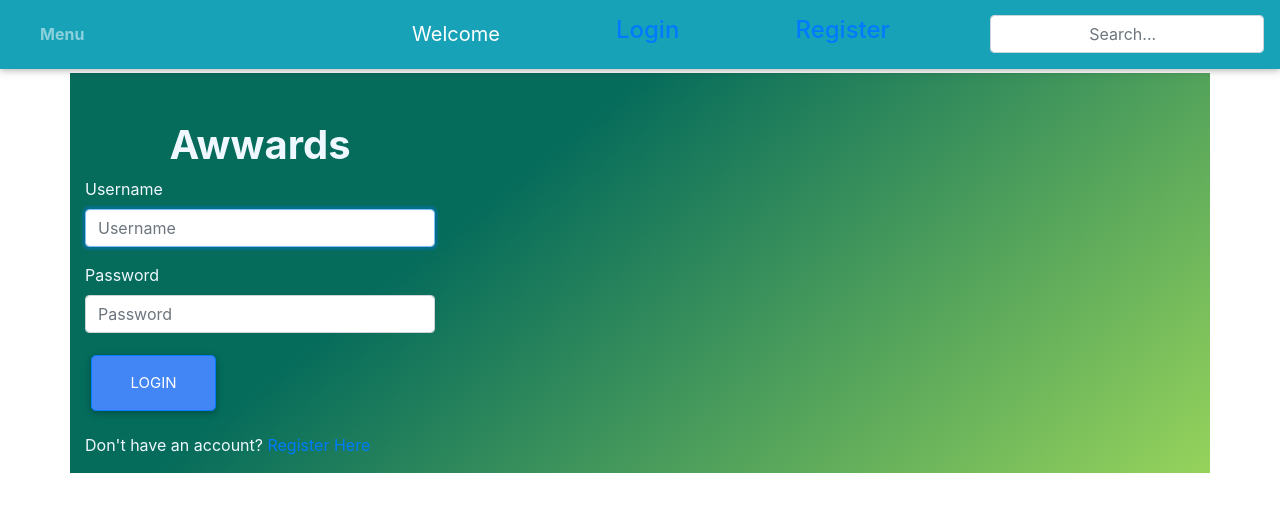
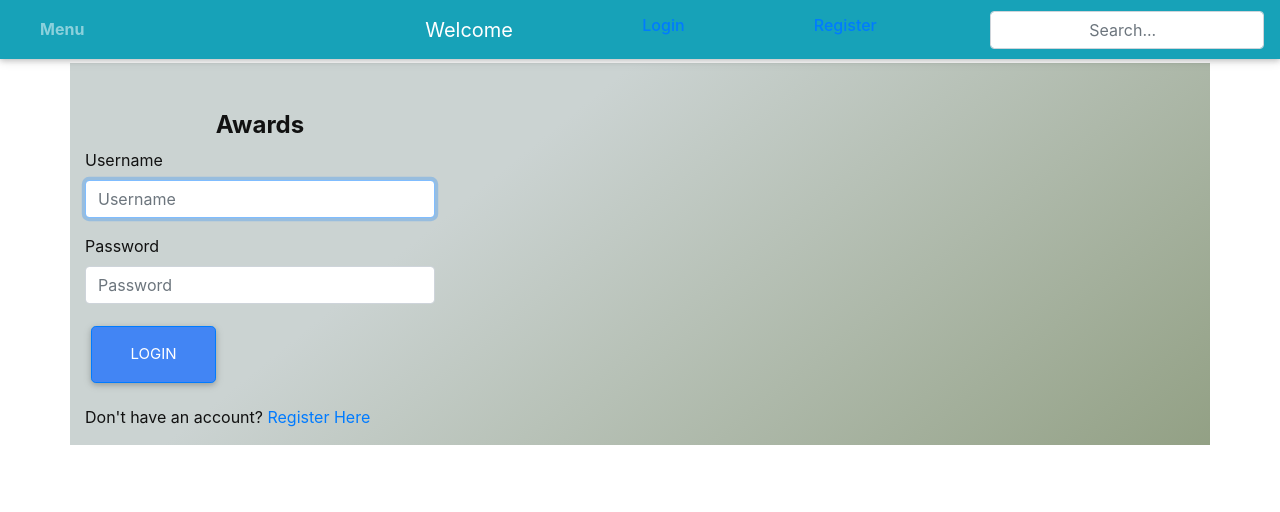
Before and after one commit to PapaFreddie/Awards-App, a Django app: page /accounts/login/ in a window 1280 px wide. Shown: the top 512 px of the page. Run offline with Django 3.2, Linux system fonts and the light colour scheme; some libraries are stand-ins or nearby versions.

Commit message:
update styles

```diff
--- a/week3/templates/navbar.html
+++ b/week3/templates/navbar.html
@@ -57,14 +57,14 @@
                     <div>
                         <li class="navbar-item" style="list-style: none;">
                             <a class="nav-link text-black" href="{% url 'login' %}">
-                                <h4>Login</h4>
+                                <h6>Login</h6>
                             </a>
                         </li>
                     </div>
                     <div>
                         <li class="navbar-item" style="list-style: none;">
                             <a class="nav-link text-black" href="{% url 'register' %}">
-                                <h4>Register</h4>
+                                <h6>Register</h6>
                             </a>
 
                         </li>
--- a/week3/templates/registration/login.html
+++ b/week3/templates/registration/login.html
@@ -2,14 +2,14 @@
 {% load bootstrap4 %}
 
 {% block content %}
-<div class="container" style="background: linear-gradient(141deg,#056b5b 35%,#9dd85c 103%); color:aliceblue;"><br><br>
+<div class="container" style="background: linear-gradient(141deg,#cbd3d2 35%,#909e81 103%); color:rgb(17, 17, 17);"><br><br>
     <div class="row sign-up">
         <div class="col-md-4">
             {% if form.errors %}
             <p class="small">Password or Username is incorrect</p>
             {% endif %}
             <div class="section">
-                <h1 style='text-align:center;'><b>Awwards</b></h1>
+                <h4 style='text-align:center;'><b>Awards</b></h4>
                 <div class="form-section">
                     <form action="/accounts/login/" method="POST">
                         {% csrf_token %}
--- a/week3/templates/registration/logout.html
+++ b/week3/templates/registration/logout.html
@@ -2,7 +2,7 @@
 {% block content %}
 <div class="container" style="background: linear-gradient(141deg,#bcc2c1 35%,#a2b88a 103%); color:rgb(24, 25, 26);">
     <div class="content-section">
-        <h2>You have successfully logged out</h2>
+        <h6>You have successfully logged out</h6>
         <div class="border-top pt-3">
             <small class="text-muted"><a href="{% url 'login'%}">Login again</a></small>
         </div>
```
